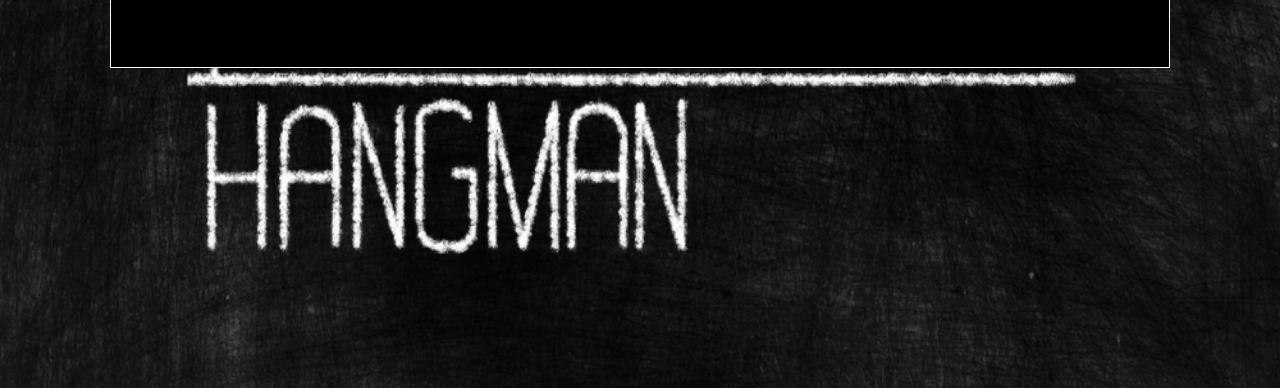
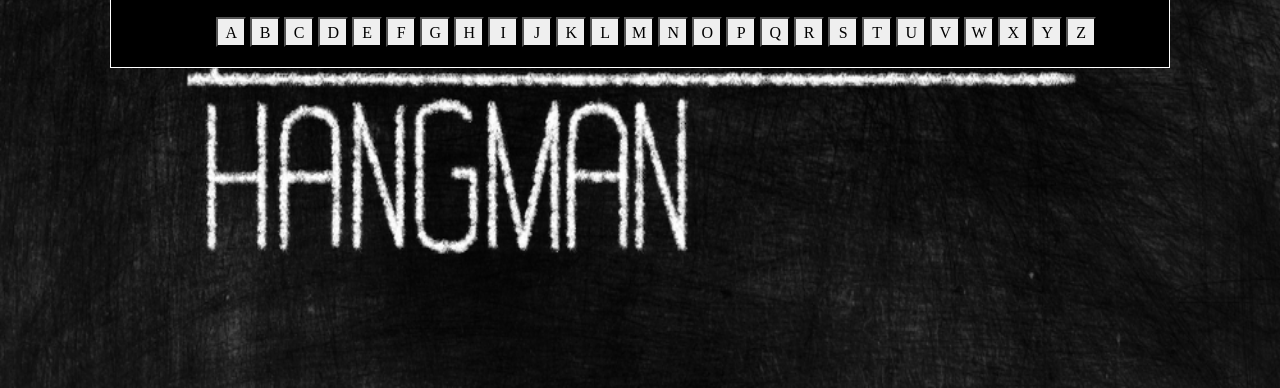
Before and after one commit to cpaul319/WordGuessGame, a plain HTML site: page index.html in a window 1280 px wide. Shown: the part 641-1029 px from the top of the page. Drawn offline with nearby package versions, Linux system fonts and the light colour scheme; a web font is replaced by a local one.

Commit message:
update number 1

```diff
--- a/index.html
+++ b/index.html
@@ -115,7 +115,7 @@
 
 
     <script type="text/javascript" src="https://cdnjs.cloudflare.com/ajax/libs/jquery/3.2.1/jquery.min.js"></script>
-    <script type="text/javascript" src="game.js"></script>
+    <script type="text/javascript" src="assets/javascript/game.js"></script>
 
 
 </body>
```
